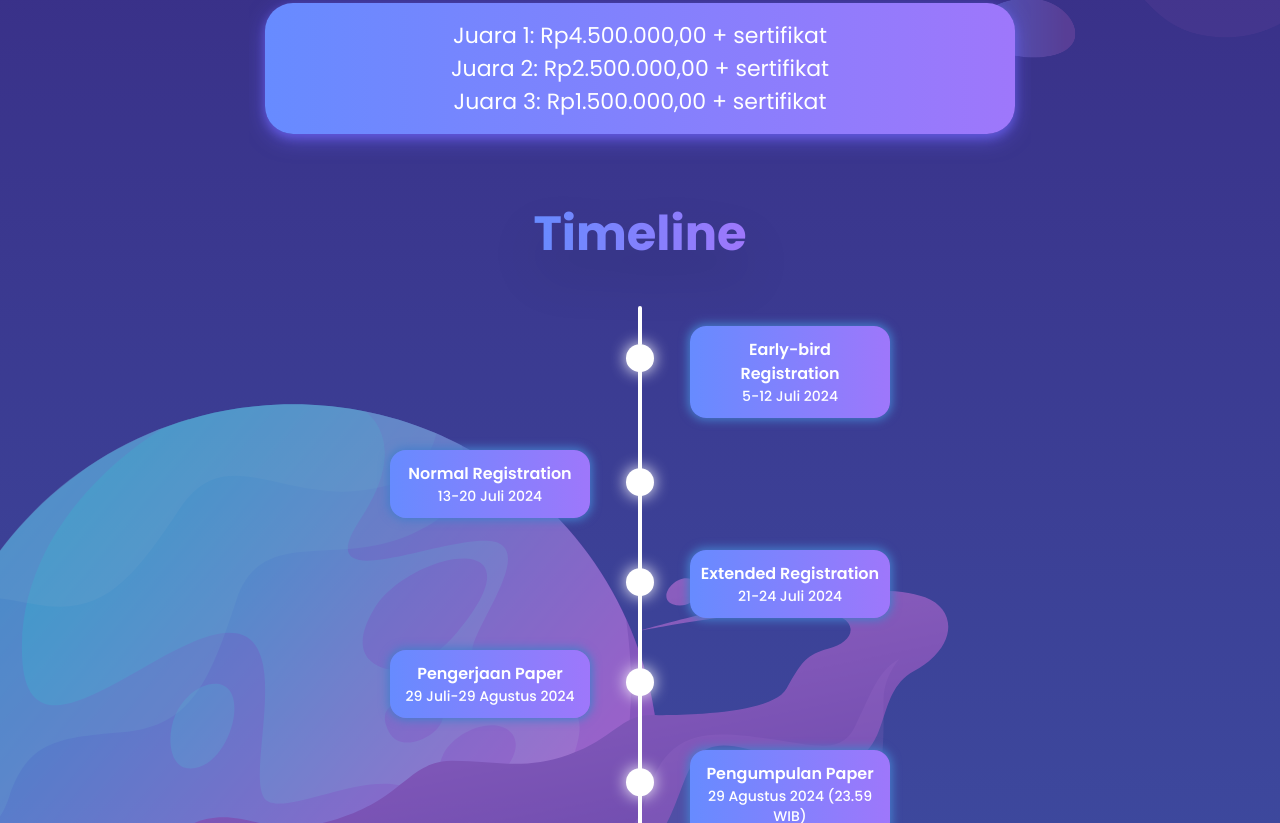
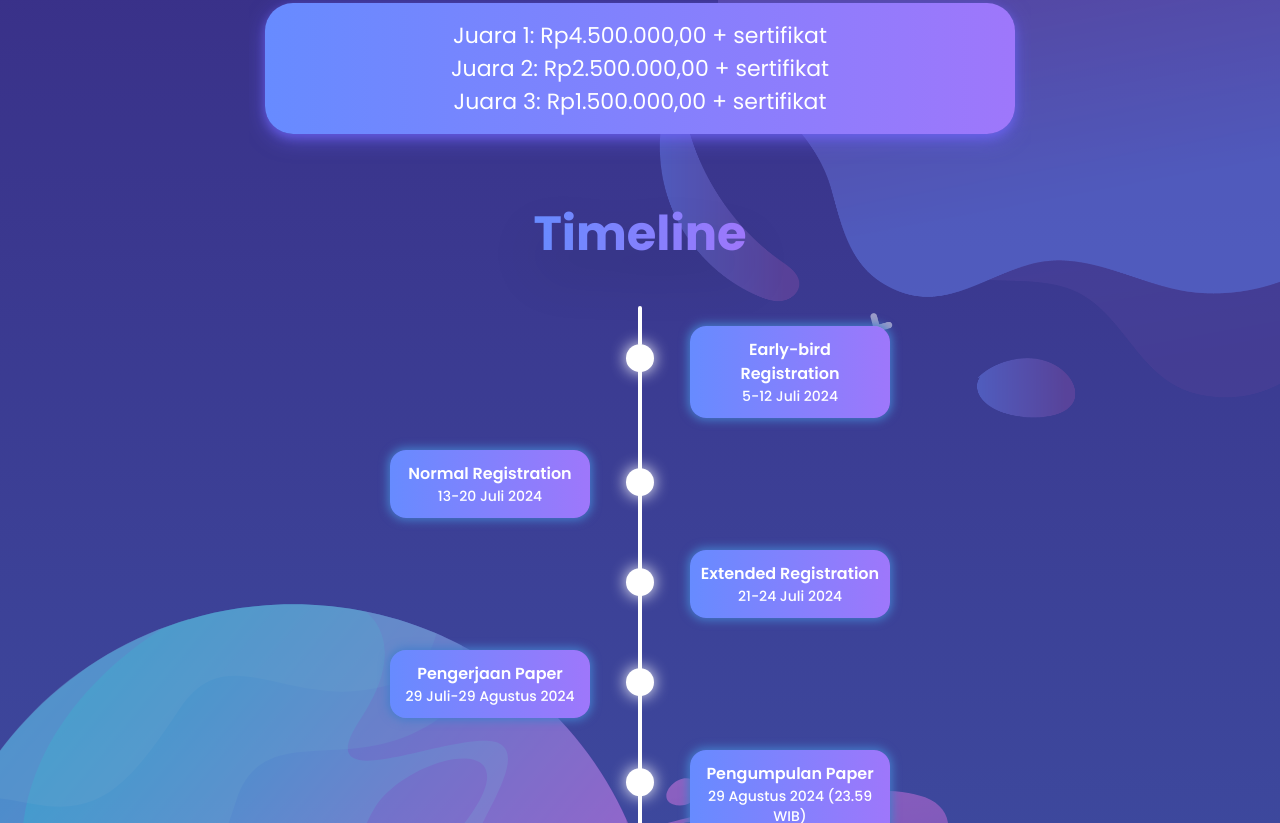
Before and after one commit to farrelathalla/INFEST-2024, a Next.js app: page /equity-research-competition in a window 1280 px wide. Shown: the part 597-1420 px from the top of the page. Built offline with nearby package versions, Linux system fonts and the light colour scheme.

Commit message:
style: ornament at erc

```diff
--- a/app/equity-research-competition/page.js
+++ b/app/equity-research-competition/page.js
@@ -42,13 +42,13 @@ const EquityResearchCompetitionPage = () => {
         src={BG1}
         height={900}
         width={900}
-        className="sparkle-effect -z-20 absolute right-0 transform translate-x-[20vw] translate-y-[-150vh] overflow-hidden"
+        className="sparkle-effect -z-20 absolute right-0 transform translate-x-[20vw] translate-y-[-105vh] overflow-hidden"
       />
       <Image
         src={BG2}
         height={1300}
         width={1300}
-        className="sparkle-effect -z-20 absolute object-cover left-0 transform translate-x-[-25vw] translate-y-[-10vh]  overflow-hidden"
+        className="sparkle-effect -z-20 absolute object-cover left-0 transform translate-x-[-25vw] translate-y-[15vh]  overflow-hidden"
       />
       <Image
         src={BG3}
```
